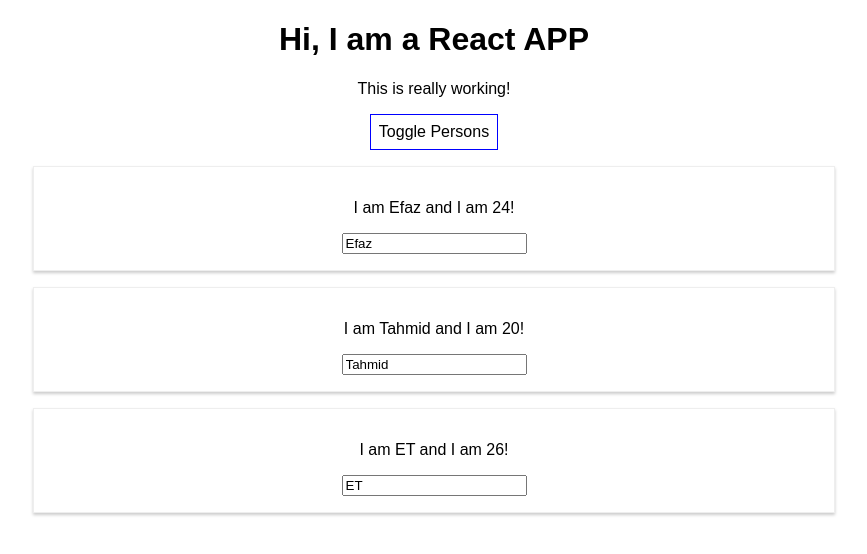
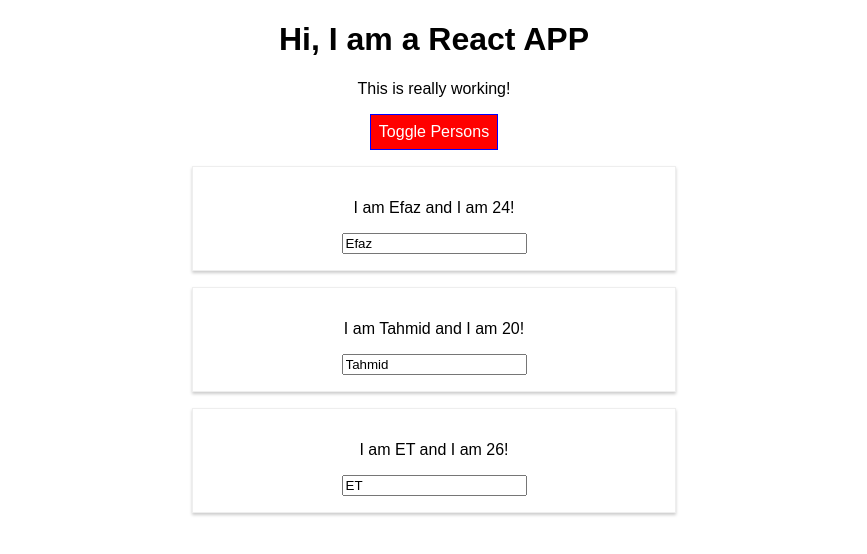
Before and after one commit to tahmidefaz/react-prac, a React (Create React App) app: page / in a window 1280 px wide. Both pictures are taken after a click on the button "Toggle Persons". Shown: the top 554 px of the page, without its empty margins (206-1073 px from the left). Built offline with nearby package versions, Linux system fonts and the light colour scheme.

Commit message:
Worked with Radium

```diff
--- a/package.json
+++ b/package.json
@@ -3,6 +3,7 @@
   "version": "0.1.0",
   "private": true,
   "dependencies": {
+    "radium": "^0.24.0",
     "react": "^16.2.0",
     "react-dom": "^16.2.0",
     "react-scripts": "1.1.1"
--- a/src/App.css
+++ b/src/App.css
@@ -1,3 +1,11 @@
 .App {
   text-align: center;
 }
+
+.red {
+  color: red;
+}
+
+.bold {
+  font-weight: bold;
+}
--- a/src/App.js
+++ b/src/App.js
@@ -1,5 +1,6 @@
 import React, { Component } from 'react';
 import './App.css';
+import Radium, { StyleRoot } from 'radium';
 import Person from './Person/Person';
 
 class App extends Component {
@@ -44,11 +45,16 @@
   render() {
     //Call to switchNameHandler in button is inefficient, use bind as often as possible
     const style = {
-      backgroundColor: 'white',
+      backgroundColor: 'green',
+      color: 'white',
       font: 'inherit',
       border: '1px solid blue',
       padding: '8px',
-      cursor: 'pointer'
+      cursor: 'pointer',
+      ':hover': {
+        backgroundColor: 'lightgreen',
+        color: 'black'
+      }
     };
 
     let persons = null;
@@ -66,22 +72,37 @@
               })}
           </div>
       );
+
+      style.backgroundColor = 'red';
+      style[':hover'] = {
+        backgroundColor: 'salmon',
+        color: 'black'
+      }
+    };
+
+    const classes = [];
+    if (this.state.persons.length <= 2){
+      classes.push('red');
+    }
+    if (this.state.persons.length <= 1){
+      classes.push('bold');
     }
 
     return (
+      <StyleRoot>
         <div className="App">
           <h1>Hi, I am a React APP</h1>
-        <p>This is really working!</p>
+          <p className={classes.join(' ')}>This is really working!</p>
           <button
             style={style}
             onClick={this.togglePersonsHandler}>Toggle Persons
           </button>
           {persons}
-
         </div>
+      </StyleRoot>
     );
     // return React.createElement('div',{className: 'App'},React.createElement('h1',null,'Does this work?'));
   }
 }
 
-export default App;
+export default Radium(App);
--- a/src/Person/Person.js
+++ b/src/Person/Person.js
@@ -1,9 +1,15 @@
 import React from 'react';
 import './Person.css';
+import Radium from 'radium';
 
 const person = (props) => {
+    const style = {
+        '@media (min-width: 500px)':{
+            width: '450px'
+        }
+    }
     return(
-      <div className ="Person">
+      <div className ="Person" style={style}>
         <p onClick={props.click}>I am {props.name} and I am {props.age}!</p>
         <p>{props.children}</p>
         <input type="text" onChange={props.changed} value={props.name}/>
@@ -11,4 +17,4 @@
     )
 };
 
-export default person;
+export default Radium(person);
```
Also changed, not shown: 1 other file (tests, documents, lock files or other folders). Lines whose indentation alone changed are shown as unchanged.
